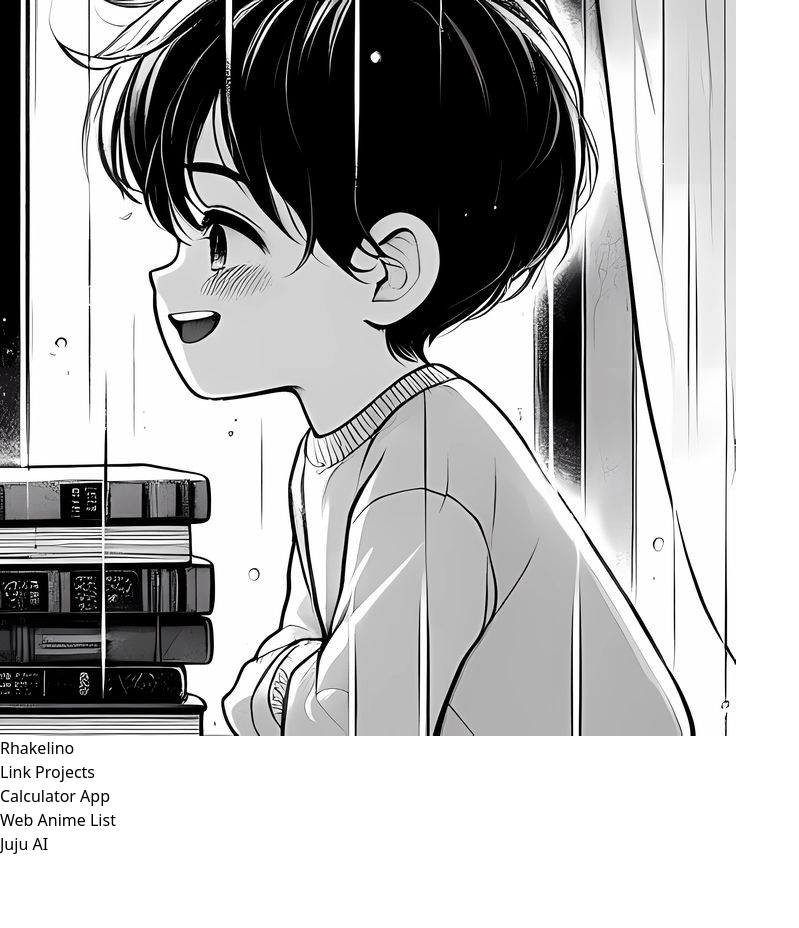
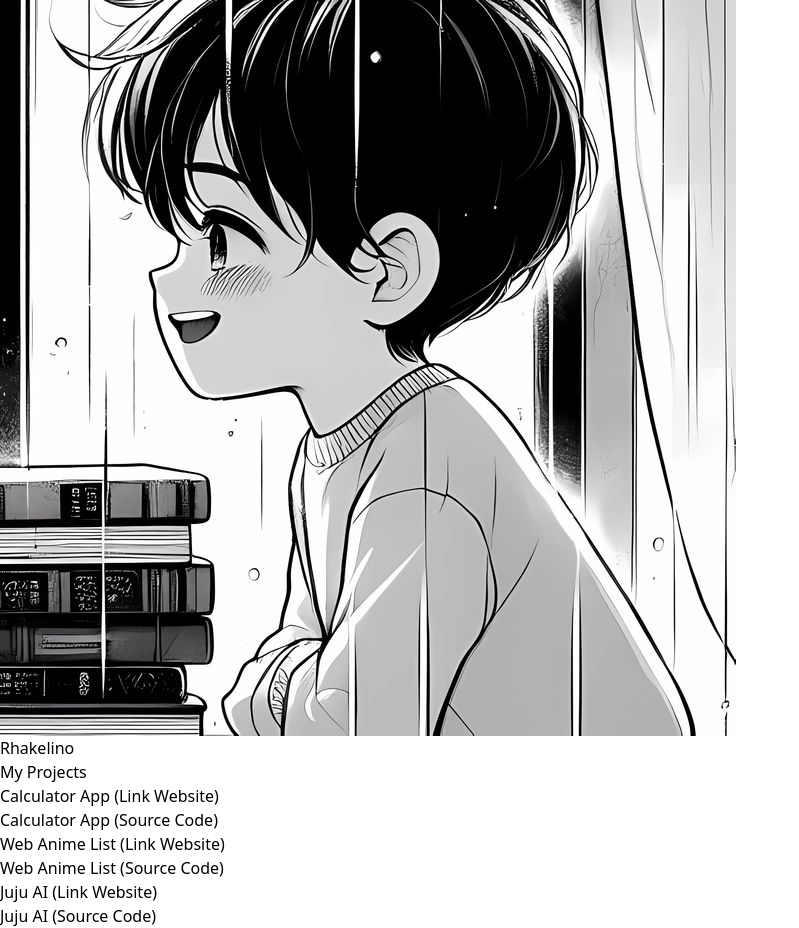
Before and after one commit to Rhakelino/linktree-project, a React (Vite) app: page / in a window 1280 px wide. Shown: the whole page, without its empty margins (0-799 px from the left). Before the commit the page ends 856 px from the top, so only its background shows below. Built offline with nearby package versions, Linux system fonts and the light colour scheme.

Commit message:
modifikasi card

```diff
--- a/src/App.jsx
+++ b/src/App.jsx
@@ -1,30 +1,45 @@
 import React from "react"
 
 function App() {
-
   return (
     <div className="flex justify-center items-center min-h-screen bg-slate-800 text-white">
-      <div className="max-w-sm">
+      {/* Menggunakan class responsif untuk ukuran card */}
+      <div className="w-80 lg:w-[500px] xl:w-[600px] 2xl:w-[700px] m-5"> {/* Menyesuaikan lebar card */}
         <div className="flex justify-center">
           <img src="images/rhakel.jpg" className="w-28 h-28 object-cover rounded-full" />
         </div>
         <div className="flex flex-col text-center gap-2 mt-3">
           <h1 className="font-bold text-xl">Rhakelino</h1>
-          <p className="font-medium text-sm text-slate-400">Link Projects</p>
+          <p className="font-medium text-md text-slate-400">My Projects</p>
         </div>
         <a href="https://calculatoor-apps.netlify.app/" target="_blank">
-          <div className="flex mt-5 bg-white text-black font- w-80 h-12 justify-center items-center rounded-full shadow-md font-bold hover:bg-slate-900 hover:text-white">
-            Calculator App
+          <div className="flex mt-5 bg-white text-black w-full h-12 justify-center items-center rounded-full shadow-md font-bold hover:bg-slate-900 hover:text-white">
+            Calculator App (Link Website)
+          </div>
+        </a>
+        <a href="https://github.com/Rhakelino/calculator-app" target="_blank">
+          <div className="flex mt-5 bg-white text-black w-full h-12 justify-center items-center rounded-full shadow-md font-bold hover:bg-slate-900 hover:text-white">
+            Calculator App (Source Code)
           </div>
         </a>
         <a href="https://juju-otaku.netlify.app/" target="_blank">
-          <div className="flex mt-5 bg-white text-black font- w-80 h-12 justify-center items-center rounded-full shadow-md font-bold hover:bg-slate-900 hover:text-white">
-            Web Anime List
+          <div className="flex mt-5 bg-white text-black w-full h-12 justify-center items-center rounded-full shadow-md font-bold hover:bg-slate-900 hover:text-white">
+            Web Anime List (Link Website)
+          </div>
+        </a>
+        <a href="https://github.com/Rhakelino/juju-otaku" target="_blank">
+          <div className="flex mt-5 bg-white text-black w-full h-12 justify-center items-center rounded-full shadow-md font-bold hover:bg-slate-900 hover:text-white">
+            Web Anime List (Source Code)
           </div>
         </a>
         <a href="https://juju-ai.netlify.app/" target="_blank">
-          <div className="flex mt-5 bg-white text-black font- w-80 h-12 justify-center items-center rounded-full shadow-md font-bold hover:bg-slate-900 hover:text-white">
-            Juju AI
+          <div className="flex mt-5 bg-white text-black w-full h-12 justify-center items-center rounded-full shadow-md font-bold hover:bg-slate-900 hover:text-white">
+            Juju AI (Link Website)
+          </div>
+        </a>
+        <a href="https://github.com/Rhakelino/juju-AI" target="_blank">
+          <div className="flex mt-5 bg-white text-black w-full h-12 justify-center items-center rounded-full shadow-md font-bold hover:bg-slate-900 hover:text-white">
+            Juju AI (Source Code)
           </div>
         </a>
       </div>
```
